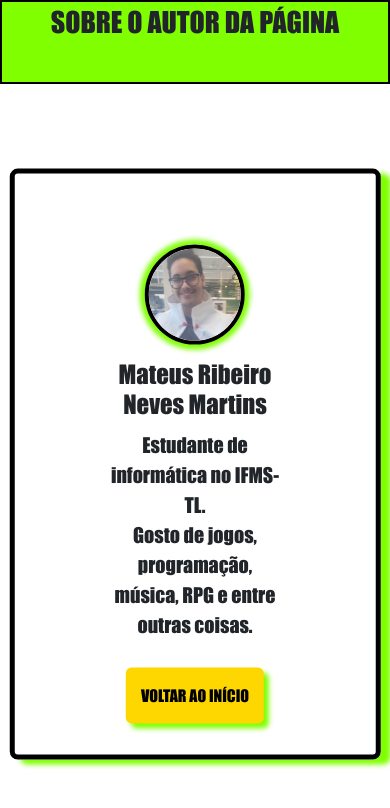
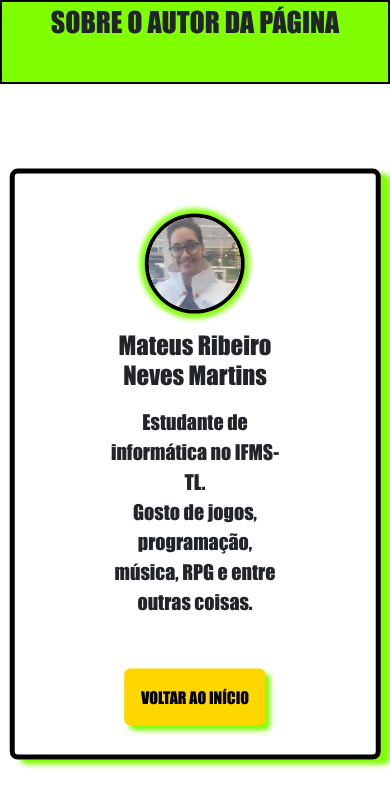
Before and after one commit to MateusRNM/dw4ProjetoSvelte, a SvelteKit app: page /sobre in a window 390 px wide. Shown: the top 808 px of the page. Built offline with nearby package versions, Linux system fonts and the light colour scheme.

Commit message:
melhoria na responsividade

```diff
--- a/src/routes/sobre/+page.svelte
+++ b/src/routes/sobre/+page.svelte
@@ -106,14 +106,14 @@
         }
         h2 {
             position: absolute;
-            top: 32%;
+            top: 27%;
             left: 50%;
         }
         img {
             width: 100px;
             height: 100px;
             position: relative;
-            top: 20%;
+            top: 15%;
             left: 50%;
             border: 4px black solid;
             border-radius: 200px;
@@ -135,14 +135,14 @@
             left: 50%;
             border: 5px black solid;
             transform: translate(-50%, -50%);
-            padding: 2%;
+            padding: 1%;
             border-radius: 8px;
             box-shadow: 10px 5px 5px chartreuse;
         }
         .text {
             font-size: 20px;
             position: absolute;
-            top: 44%;
+            top: 40%;
             left: 50%;
             text-align: center;
             transform: translateX(-50%);
```
Also changed, not shown: src/routes/converter/+page.svelte (+9 -5 lines).
